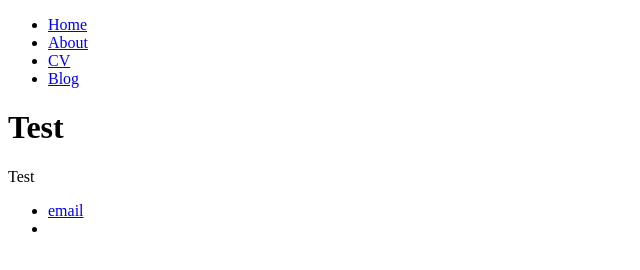
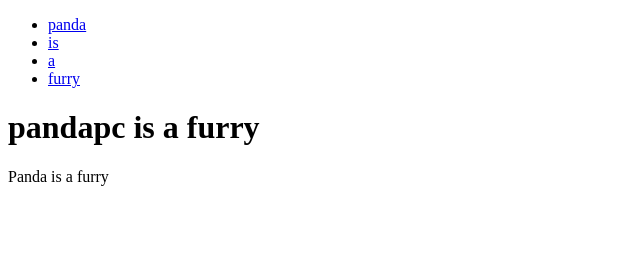
Before and after one commit to shattersmule/shattersmule.github.io, a plain HTML site: page index.html in a window 1280 px wide. Shown: the whole page, without its empty margins (0-640 px from the left). Drawn offline with Linux system fonts and the light colour scheme.

Commit message:
Update index.html

```diff
--- a/index.html
+++ b/index.html
@@ -6,23 +6,20 @@
 	<body>
 		<nav>
     		<ul>
-        		<li><a href="/">Home</a></li>
-	        	<li><a href="/about">About</a></li>
-        		<li><a href="/cv">CV</a></li>
-        		<li><a href="/blog">Blog</a></li>
+        		<li><a href="/">panda</a></li>
+	        	<li><a href="/about">is</a></li>
+        		<li><a href="/cv">a</a></li>
+        		<li><a href="/blog">furry</a></li>
     		</ul>
 		</nav>
 		<div class="container">
     		<div class="blurb">
-        		<h1>Test</h1>
-				<p>Test</a></p>
+        		<h1>pandapc is a furry</h1>
+				<p>Panda is a furry</a></p>
     		</div><!-- /.blurb -->
 		</div><!-- /.container -->
 		<footer>
-    		<ul>
-        		<li><a href="mailto:test@test.com">email</a></li>
-        		<li><a href="https://realmofthemadgod.com>github.com/hankquinlan</a></li>
-			</ul>
+
 		</footer>
 	</body>
 </html>
```
